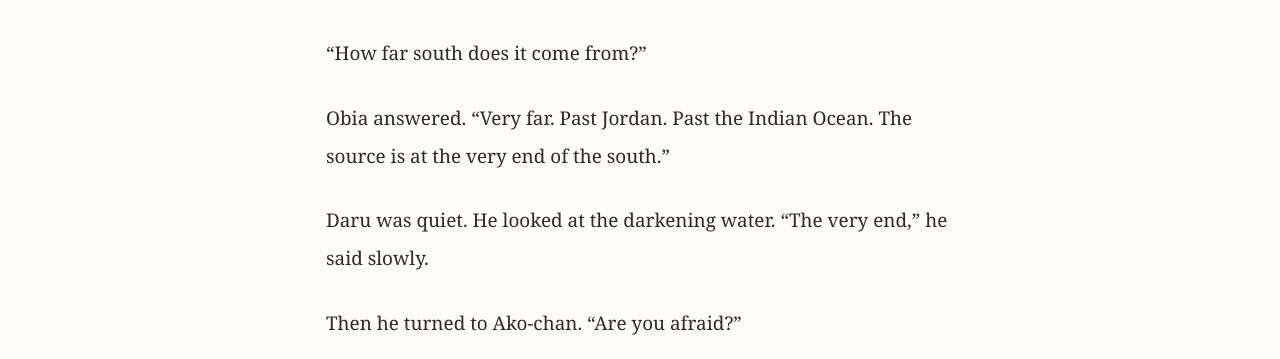
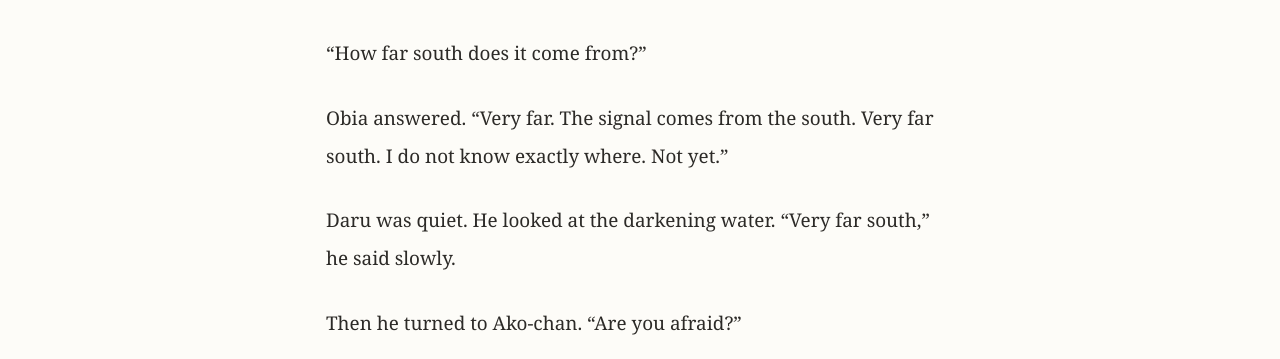
Before and after one commit to morisaki-yuichi/ako-chans-adventure, a Jekyll site: the page built from season1/chapter04/ep027.md, in a window 1280 px wide. Shown: the part 1192-1551 px from the top of the page. Built offline with Jekyll 4.4.1, drawn with Linux system fonts in a browser that asks for light colours.

Commit message:
Soften Obia's line about disturbance source in Ep27

```diff
--- a/season1/chapter04/ep027.md
+++ b/season1/chapter04/ep027.md
@@ -34,9 +34,9 @@ Daru watched the sea. He did not speak for a while.
 
 "How far south does it come from?"
 
-Obia answered. "Very far. Past Jordan. Past the Indian Ocean. The source is at the very end of the south."
+Obia answered. "Very far. The signal comes from the south. Very far south. I do not know exactly where. Not yet."
 
-Daru was quiet. He looked at the darkening water. "The very end," he said slowly.
+Daru was quiet. He looked at the darkening water. "Very far south," he said slowly.
 
 Then he turned to Ako-chan. "Are you afraid?"
 
```
Also changed, not shown: planning/timeline.md (+1 -1 lines).
